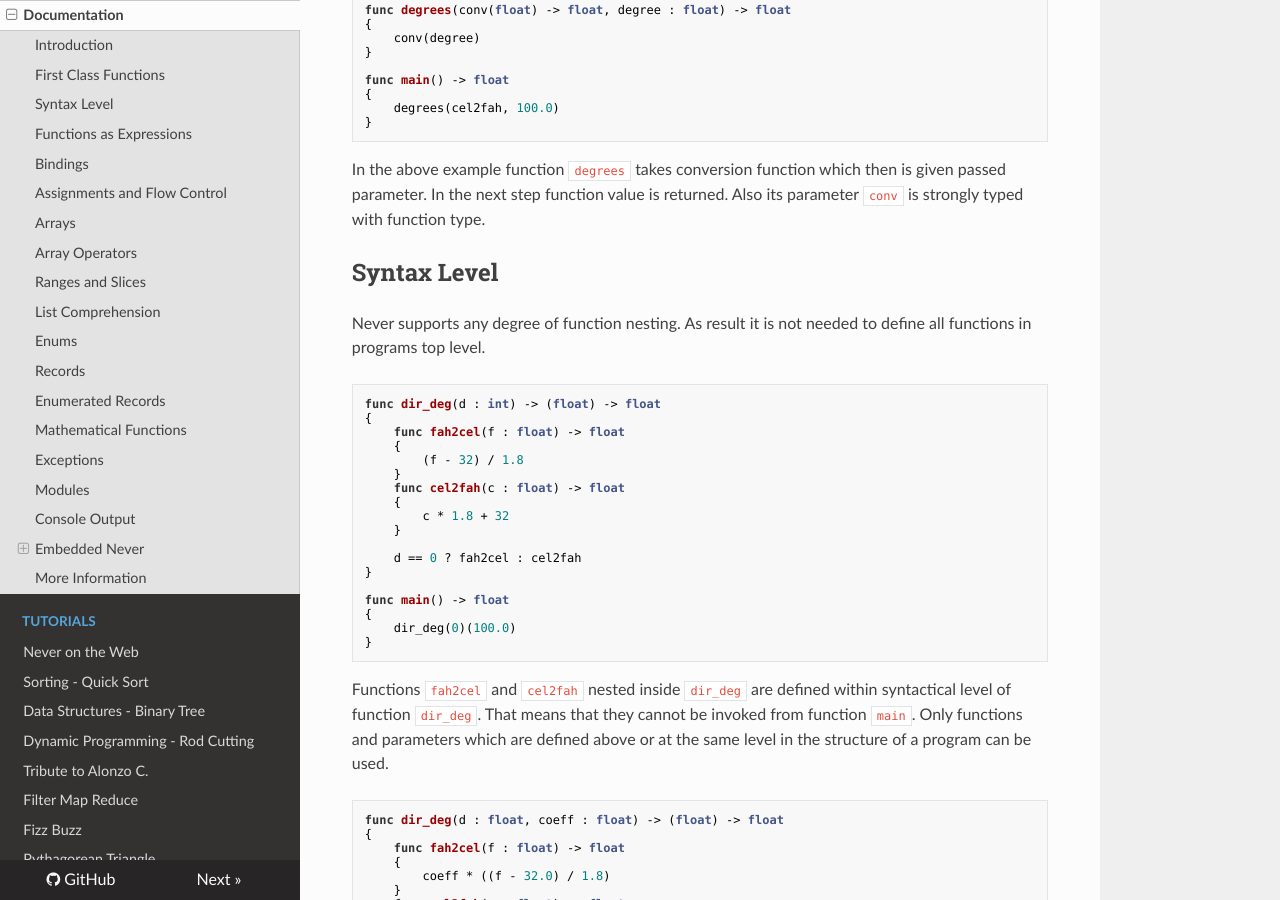
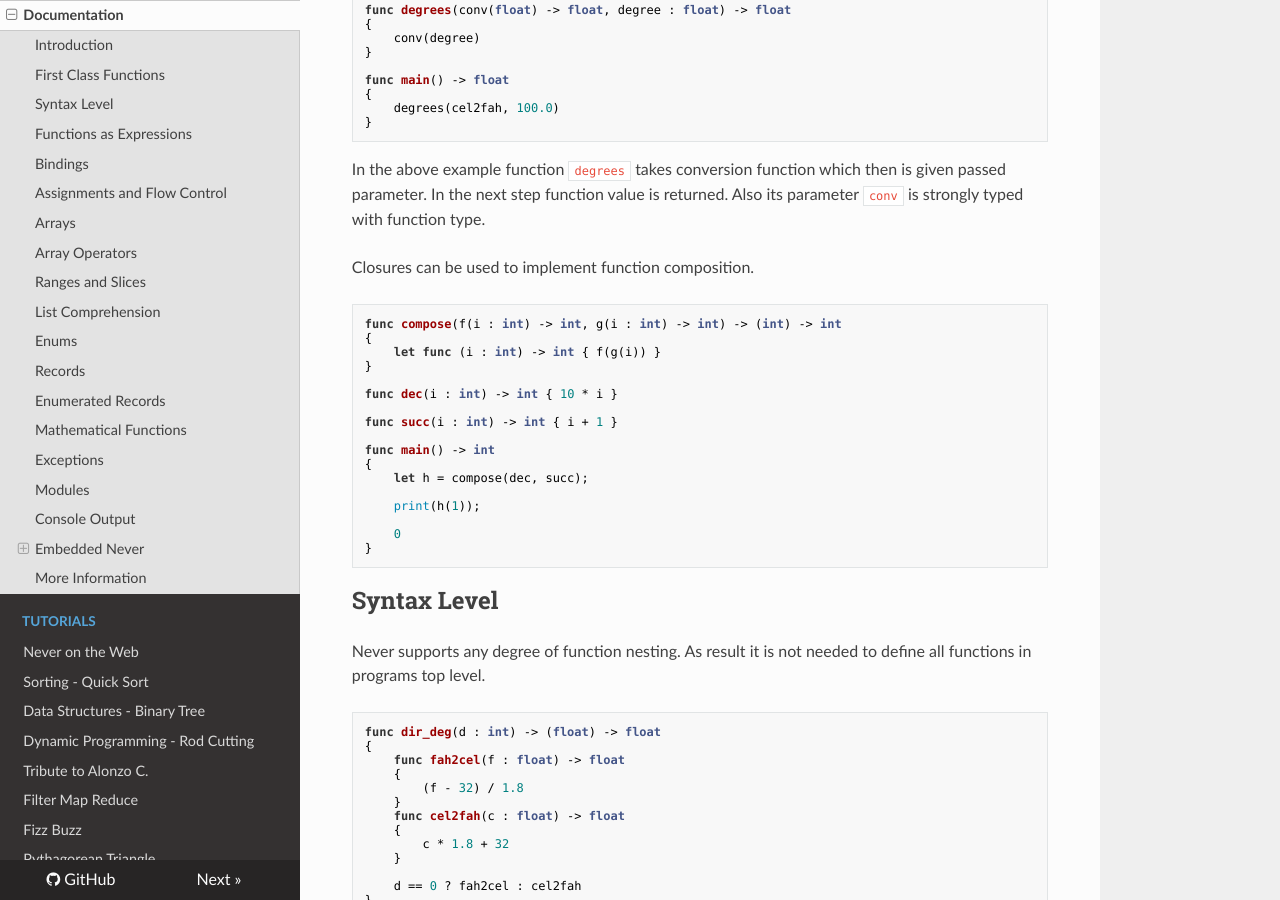
Before and after one commit to never-lang/never-docs, an MkDocs documentation site: the page built from docs/index.md, in a window 1280 px wide and 900 px high, scrolled down 2325 px. Built offline with MkDocs 1.6.1, drawn with Linux system fonts in a browser that asks for light colours.

Commit message:
Added function composition using closures and pipe operator.

````diff
--- a/docs/index.md
+++ b/docs/index.md
@@ -139,6 +139,28 @@ func main() -> float
 In the above example function ```degrees``` takes conversion function which
 then is given passed parameter. In the next step function value is returned.
 Also its parameter ```conv``` is strongly typed with function type.
+
+Closures can be used to implement function composition.
+
+```never
+func compose(f(i : int) -> int, g(i : int) -> int) -> (int) -> int
+{
+    let func (i : int) -> int { f(g(i)) }
+}
+
+func dec(i : int) -> int { 10 * i }
+
+func succ(i : int) -> int { i + 1 }
+
+func main() -> int
+{
+    let h = compose(dec, succ);
+
+    print(h(1));
+
+    0
+}
+```
 
 ## Syntax Level
 Never supports any degree of function nesting. As result it is not needed to
````
Also changed, not shown: docs/fmr.md (+11 -1 lines).
